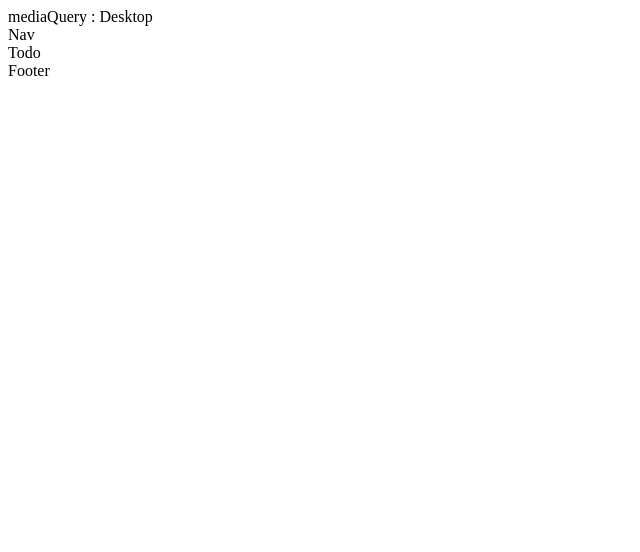
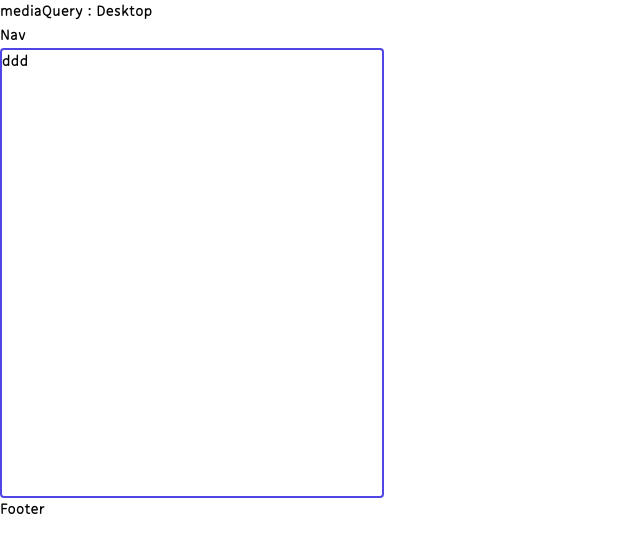
Before and after one commit to bluke127/react_todolist, a React (Create React App) app: page / in a window 1280 px wide. Shown: the top 552 px of the page, without its empty margins (0-640 px from the left). Built offline with nearby package versions, Linux system fonts and the light colour scheme.

Commit message:
[feat]tailwindCss 적용
폰트도 적용

```diff
--- a/package.json
+++ b/package.json
@@ -13,8 +13,10 @@
     "@types/react": "^18.2.30",
     "@types/react-dom": "^18.2.14",
     "@types/react-responsive": "^8.0.7",
+    "autoprefixer": "^10.4.16",
     "craco-alias": "^3.0.1",
     "package": "^1.0.1",
+    "postcss": "^8.4.31",
     "react": "^18.2.0",
     "react-dom": "^18.2.0",
     "react-redux": "^8.1.3",
@@ -48,5 +50,8 @@
       "last 1 firefox version",
       "last 1 safari version"
     ]
+  },
+  "devDependencies": {
+    "tailwindcss": "^3.3.5"
   }
 }
--- a/src/Pages/Todo.tsx
+++ b/src/Pages/Todo.tsx
@@ -1,9 +1,13 @@
-import React from 'react'
+import React from "react";
 
-export  function Todo() {
+export function Todo() {
   return (
-    <div>Todo</div>
-  )
+    <div className="red w-[384px] h-[450px] rounded border-solid border-2 border-indigo-600">
+      <ul>
+        <li>ddd</li>
+      </ul>
+    </div>
+  );
 }
 
-export default Todo
+export default Todo;
--- /dev/null
+++ b/src/index.css
@@ -0,0 +1,14 @@
+@tailwind base;
+@tailwind components;
+@tailwind utilities;
+.test {
+  @apply bg-red-700;
+}
+@font-face {
+  font-family: "Dovemayo_gothic";
+  font-weight: normal;
+  src: url("./Assets/Fonts/Dovemayo_gothic.ttf") format("truetype");
+}
+body {
+  font-family: "Dovemayo_gothic";
+}
--- a/src/index.tsx
+++ b/src/index.tsx
@@ -11,8 +11,9 @@ import {
 import ReactDOM from "react-dom/client";
 import App from "./App";
 import rootReducer from "@/Store/reducers";
-import Layout from "@/Layout/index";
 import Todo from "./Pages/Todo";
+import ComponentTest from "./Pages/ComponentTest";
+import "./index.css"
 const root = ReactDOM.createRoot(
   document.getElementById("root") as HTMLElement
 );
@@ -32,7 +33,10 @@ const router = createBrowserRouter([
   {
     path: "/",
     element: <App />,
-    children: [{ index: true, element: <Todo />, path: "", }],
+    children: [
+      { index: true, element: <Todo />, path: "" },
+      { element: <ComponentTest />, path: "/component" },
+    ],
   },
 ]);
 root.render(
--- /dev/null
+++ b/tailwind.config.js
@@ -0,0 +1,21 @@
+/** @type {import('tailwindcss').Config} */
+module.exports = {
+  content: ["./src/**/*.{js,jsx,ts,tsx}"],
+  theme: {
+    extend: {
+      colors: {
+        //Primary
+        primary: "#036DB7",
+        //Text
+        textPrimary: "#262E38",
+        textSecondary: "#696969",
+        textDisabled: "#9E9E9E",
+        //Bg
+        bgDefault: "#FAFAFA",
+        bgPaper: "#FFFFFF",
+      },
+    },
+  },
+  plugins: [],
+  darkMode: "class",
+};
--- a/tsconfig.paths.json
+++ b/tsconfig.paths.json
@@ -6,7 +6,8 @@
       "@/Hooks/*": ["src/Hooks/*"],
       "@/Layout/*": ["src/Layout/*"],
       "@/Pages/*": ["src/Pages/*"],
-      "@/Store/*": ["src/Store/*"]
+      "@/Store/*": ["src/Store/*"],
+      "@/Fonts/*": ["src/Assets/Fonts/*"]
     }
   }
 }
```
Also changed, not shown: src/Assets/Fonts/Dovemayo_gothic.ttf (added).
